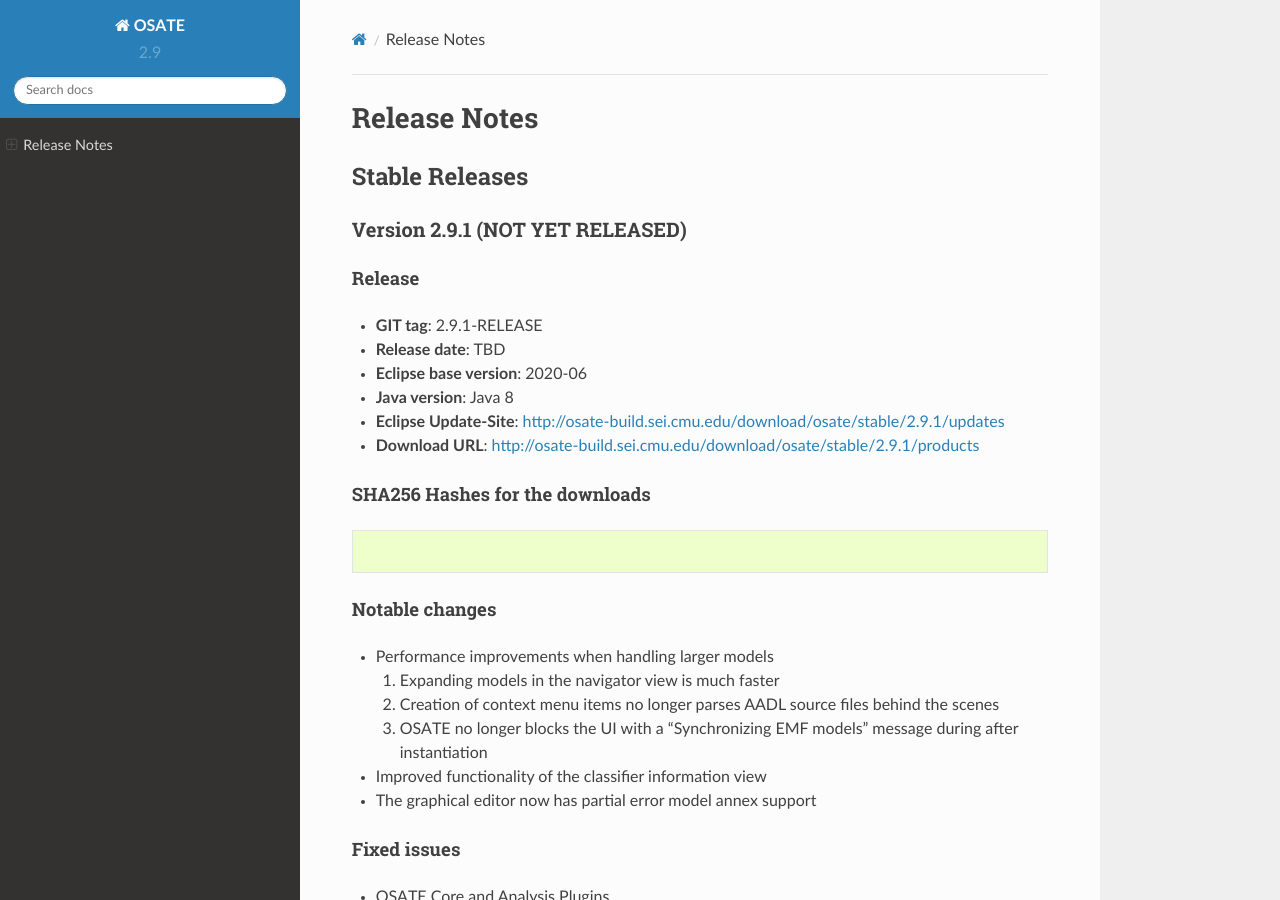
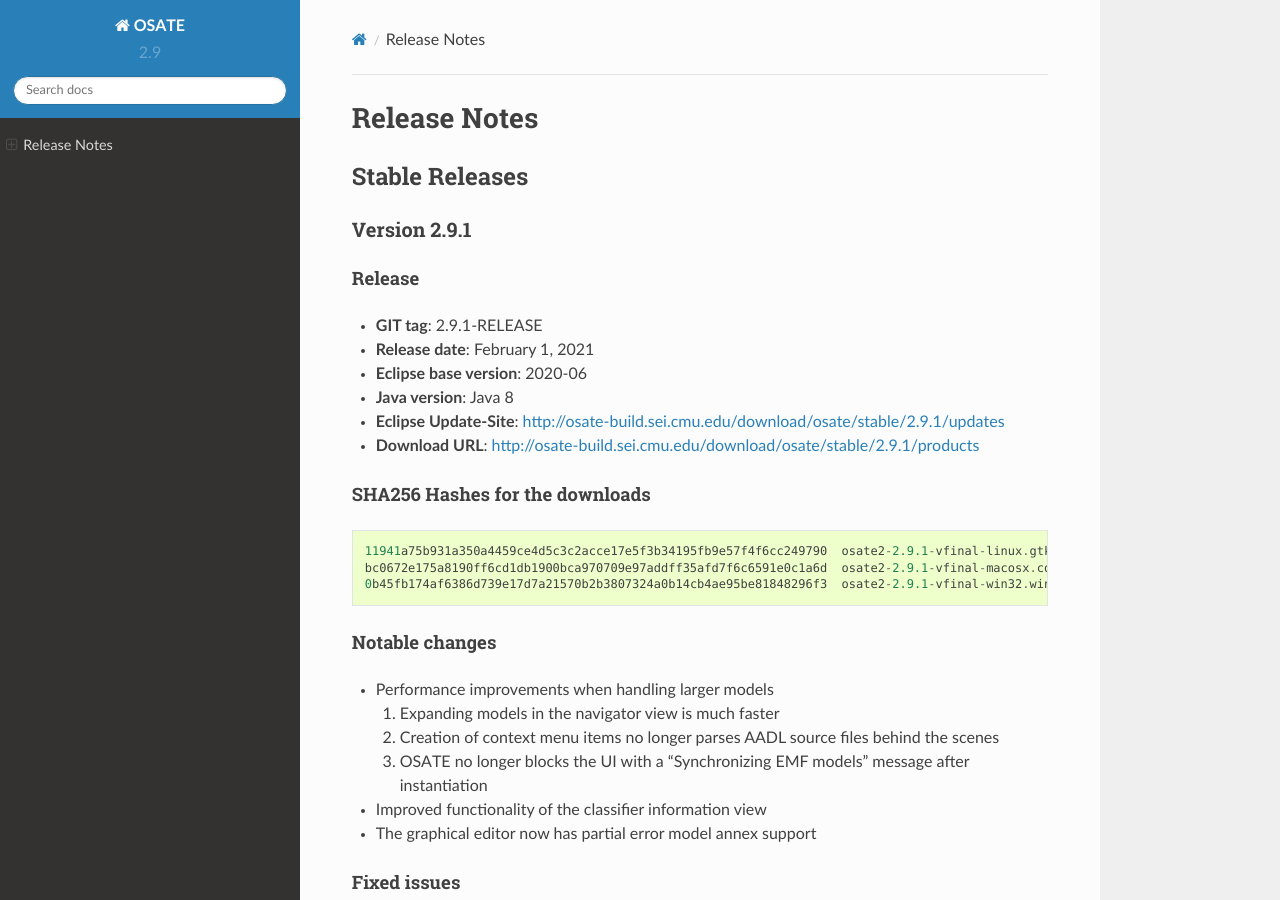
Before and after one commit to osate/website, a Sphinx documentation site: the page built from source/osate-releases.md, in a window 1280 px wide and 900 px high. Built offline with Sphinx 7.4.7 and the Read the Docs theme 2.0.0, drawn with Linux system fonts in a browser that asks for light colours.

Commit message:
Release 2.9.1

````diff
--- a/source/conf.py
+++ b/source/conf.py
@@ -67,7 +67,7 @@
 # The short X.Y version.
 version = u'2.9'
 # The full version, including alpha/beta/rc tags.
-release = u'2.9.0'
+release = u'2.9.1'
 
 # The language for content autogenerated by Sphinx. Refer to documentation
 # for a list of supported languages.
--- a/source/osate-releases.md
+++ b/source/osate-releases.md
@@ -2,12 +2,12 @@
 
 ## Stable Releases
 
-### Version 2.9.1 (NOT YET RELEASED)
+### Version 2.9.1
 
 #### Release
 
   - **GIT tag**: 2.9.1-RELEASE
-  - **Release date**: TBD
+  - **Release date**: February 1, 2021
   - **Eclipse base version**: 2020-06
   - **Java version**: Java 8
   - **Eclipse Update-Site**: <http://osate-build.sei.cmu.edu/download/osate/stable/2.9.1/updates>
@@ -15,6 +15,9 @@
 
 #### SHA256 Hashes for the downloads
 ```
+11941a75b931a350a4459ce4d5c3c2acce17e5f3b34195fb9e57f4f6cc249790  osate2-2.9.1-vfinal-linux.gtk.x86_64.tar.gz
+bc0672e175a8190ff6cd1db1900bca970709e97addff35afd7f6c6591e0c1a6d  osate2-2.9.1-vfinal-macosx.cocoa.x86_64.tar.gz
+0b45fb174af6386d739e17d7a21570b2b3807324a0b14cb4ae95be81848296f3  osate2-2.9.1-vfinal-win32.win32.x86_64.zip
 ```
 
 #### Notable changes
@@ -22,7 +25,7 @@
  * Performance improvements when handling larger models
    1. Expanding models in the navigator view is much faster
    2. Creation of context menu items no longer parses AADL source files behind the scenes
-   3. OSATE no longer blocks the UI with a "Synchronizing EMF models" message during after instantiation
+   3. OSATE no longer blocks the UI with a "Synchronizing EMF models" message after instantiation
  * Improved functionality of the classifier information view
  * The graphical editor now has partial error model annex support
 
````
